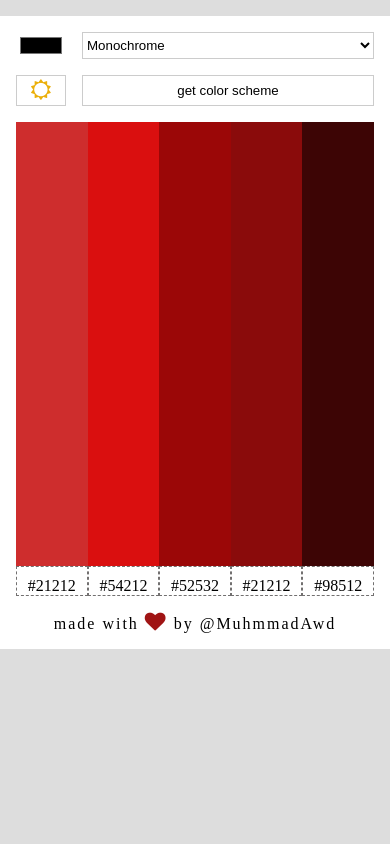
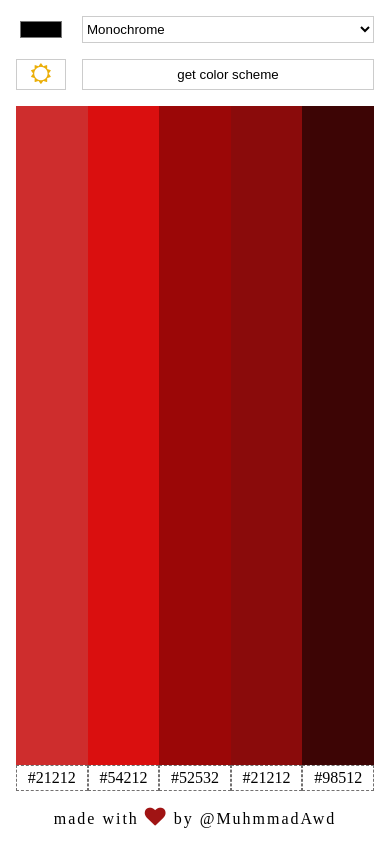
Before and after one commit to MuhmmadAwd/Color-Scheme-Generator, a plain HTML site: page index.html in a window 390 px wide. Drawn offline with Linux system fonts and the light colour scheme.

Commit message:
improve the the design and fix the responsive #2

```diff
--- a/style.css
+++ b/style.css
@@ -9,10 +9,11 @@ body {
 
 .wrapper {
     max-width: 500px;
+    min-height: 100vh;
     background-color: #fff;
     display: grid;
-    grid-template-rows: auto 60vh auto;
-    margin: 1em auto;
+    grid-template-rows: auto 1fr auto;
+    margin: auto;
     padding: 1em;
 }
 
@@ -47,6 +48,7 @@ form>* {
 .scheme-colors {
     display: flex;
     padding: 1em 0;
+    height: 100%;
 }
 
 .scheme-color:nth-child(1) {
@@ -89,7 +91,7 @@ form>* {
 
 .scheme-hex {
     background: #fff;
-    padding-top: 10px;
+    padding: 0.2em;
     border: 1px dashed #727070;
 }
 
@@ -97,7 +99,7 @@ form>* {
     color: rgb(160, 20, 20);
 }
 
-footer{
+footer {
     text-align: center;
     letter-spacing: 2px;
 }
```
